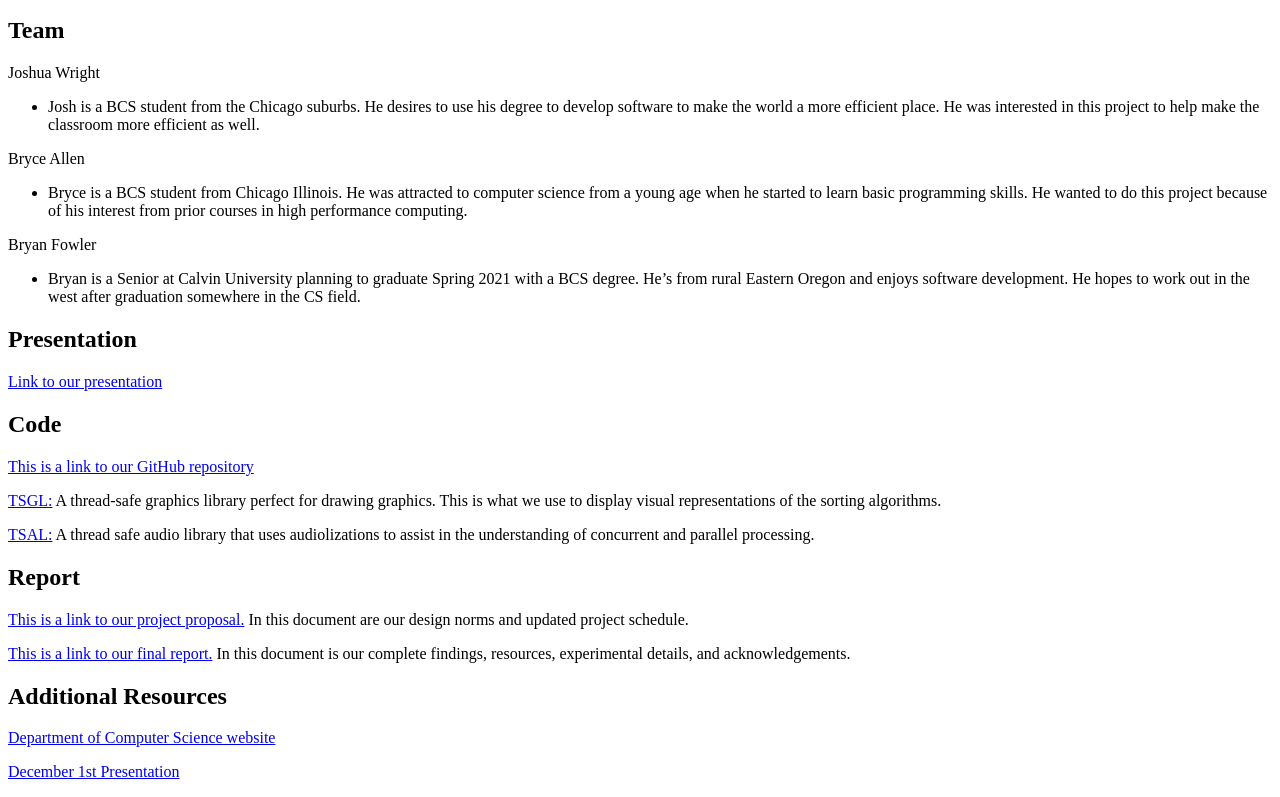
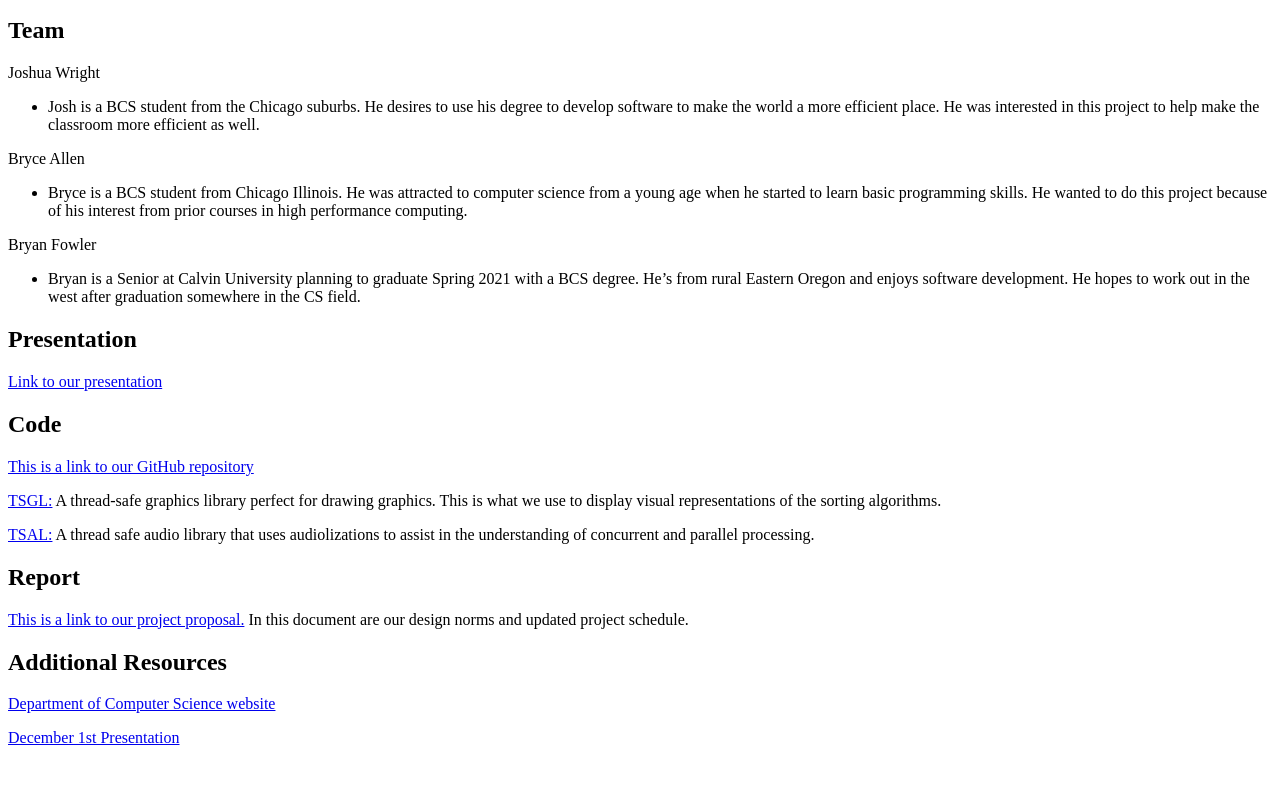
Before and after one commit to experiments-in-sorting/experiments-in-sorting.github.io, a plain HTML site: page index.html in a window 1280 px wide. Shown: the part 310-1107 px from the top of the page. After the commit the page ends 1073 px from the top, so only its background shows below. Drawn offline with Linux system fonts and the light colour scheme.

Commit message:
Update index.html

```diff
--- a/index.html
+++ b/index.html
@@ -38,8 +38,6 @@
 
 <p><a href="Project%20Proposal.pdf">This is a link to our project proposal.</a> In this document are our design norms and updated project schedule.</p>
 
-<p><a href="Project%20Proposal.pdf">This is a link to our final report.</a> In this document is our complete findings, resources, experimental details, and acknowledgements.</p>
-
 <h2>Additional Resources</h2>
 
 <p><a href="https://computing.calvin.edu/">Department of Computer Science website</a></p>
```
